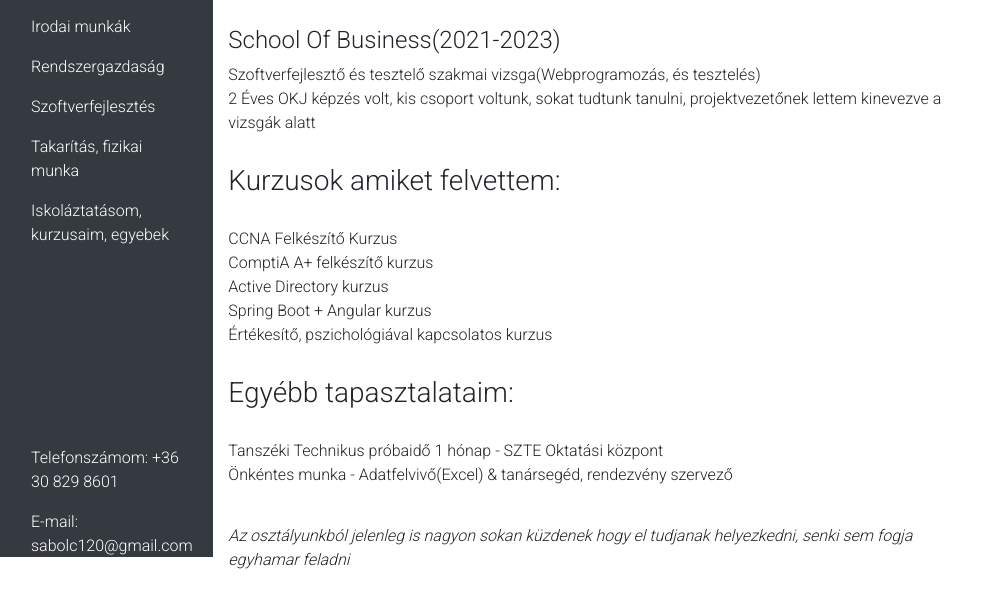
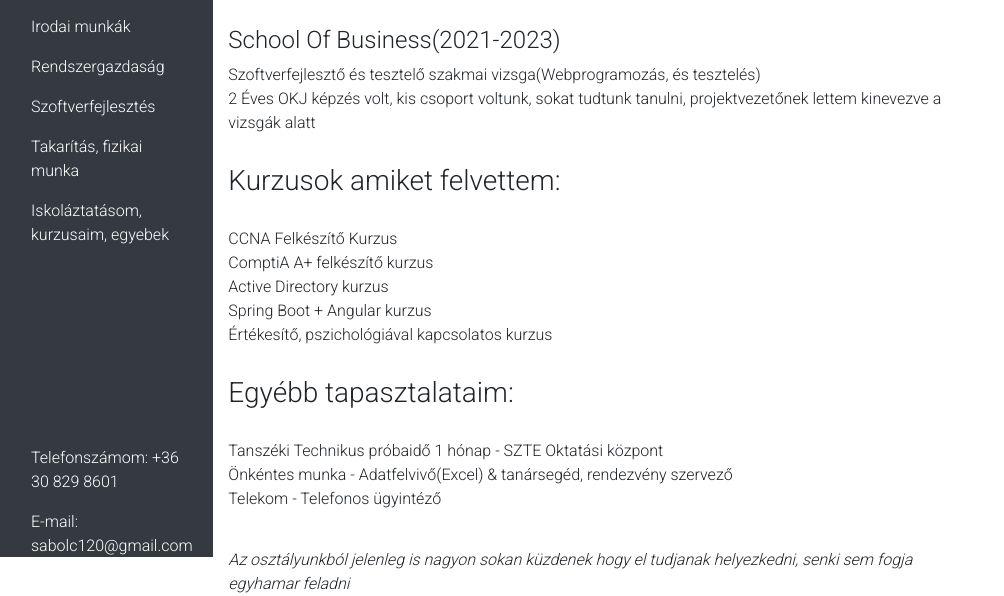
Before and after one commit to Sabolc120/newPortfolio, a plain HTML site: page school.html in a window 1280 px wide. Shown: the part 243-839 px from the top of the page, without its empty margins (0-1004 px from the left). Before the commit the page ends 815 px from the top, so only its background shows below. Drawn offline with nearby package versions, Linux system fonts and the light colour scheme.

Commit message:
Update school.html

```diff
--- a/school.html
+++ b/school.html
@@ -66,7 +66,7 @@
         <h3>Egyébb tapasztalataim:</h3>
         <li>Tanszéki Technikus próbaidő 1 hónap - SZTE Oktatási központ</li>
         <li>Önkéntes munka - Adatfelvivő(Excel) & tanársegéd, rendezvény szervező</li>
-
+        <li>Telekom - Telefonos ügyintéző</li>
         <div class="outro1">Az osztályunkból jelenleg is nagyon sokan küzdenek hogy el tudjanak helyezkedni, senki sem fogja egyhamar feladni</div>
 
       </div>
```
